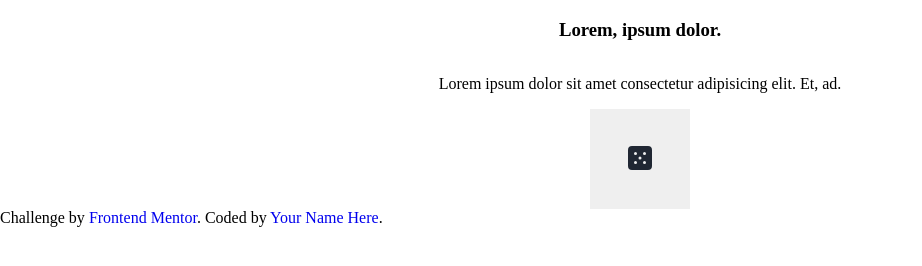
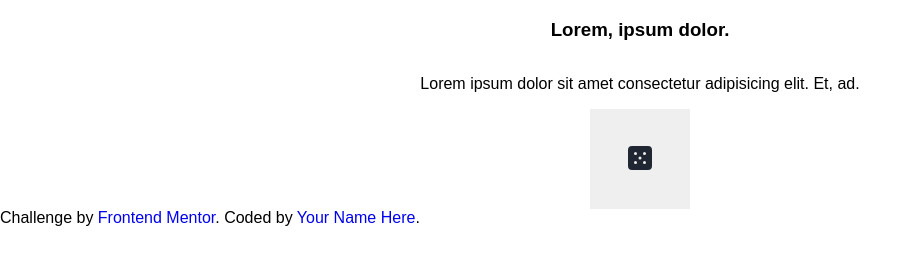
Before and after one commit to DanyaCorneum/advice-generator-app, a website built with Parcel: page index.html in a window 1280 px wide. Shown: the whole page, without its empty margins (0-922 px from the left). Built offline with nearby package versions, Linux system fonts and the light colour scheme.

Commit message:
added font and var's

```diff
--- a/src/styles/config.css
+++ b/src/styles/config.css
@@ -1,8 +1,10 @@
 :root {
-  /* there is your variabels */
+  --grayish-blue: hsl(217, 19%, 38%);
+  --dark-grayish-blue: hsl(217, 19%, 24%);
+  --dark-blue: hsl(218, 23%, 16%);
 }
 * {
-  /* font-family: there is your fonts; */
+  font-family: "Manrope", sans-serif;
   box-sizing: border-box;
 }
 *,
```
